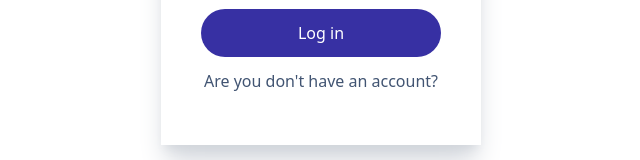
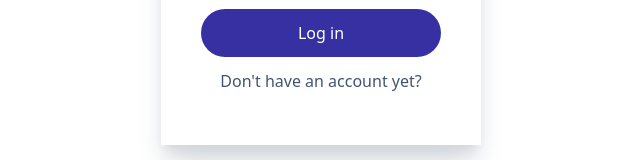
Before and after one commit to Co-Lab-You-Belong-in-Tech/Goalify, a React (Vite) app: page /login in a window 1280 px wide. Shown: the part 411-571 px from the top of the page, without its empty margins (319-959 px from the left). Built offline with nearby package versions, Linux system fonts and the light colour scheme.

Commit message:
chore: change words

```diff
--- a/src/pages/login/login.jsx
+++ b/src/pages/login/login.jsx
@@ -11,7 +11,7 @@ const Login = () => {
     },
 
     onSubmit: (values) => {
-      alert(JSON.stringify(values, null, 2));
+      // alert(JSON.stringify(values, null, 2));
     },
   });
   return (
@@ -40,7 +40,7 @@ const Login = () => {
           </Button>
         </form>
         <div className="my-3">
-          <Link to="/signup">Are you don't have an account?</Link>
+          <Link to="/signup">Don't have an account yet?</Link>
         </div>
       </div>
     </>
--- a/src/pages/signup/signup.jsx
+++ b/src/pages/signup/signup.jsx
@@ -14,7 +14,7 @@ const Signup = () => {
     },
 
     onSubmit: (values) => {
-      alert(JSON.stringify(values, null, 2));
+      // alert(JSON.stringify(values, null, 2));
       navigate('/createGoal');
     },
   });
@@ -60,7 +60,7 @@ const Signup = () => {
           </Button>
         </form>
         <div className="my-3">
-          <Link to="/login">Are you have an account?</Link>
+          <Link to="/login">Do you have an account?</Link>
         </div>
       </div>
     </>
```
